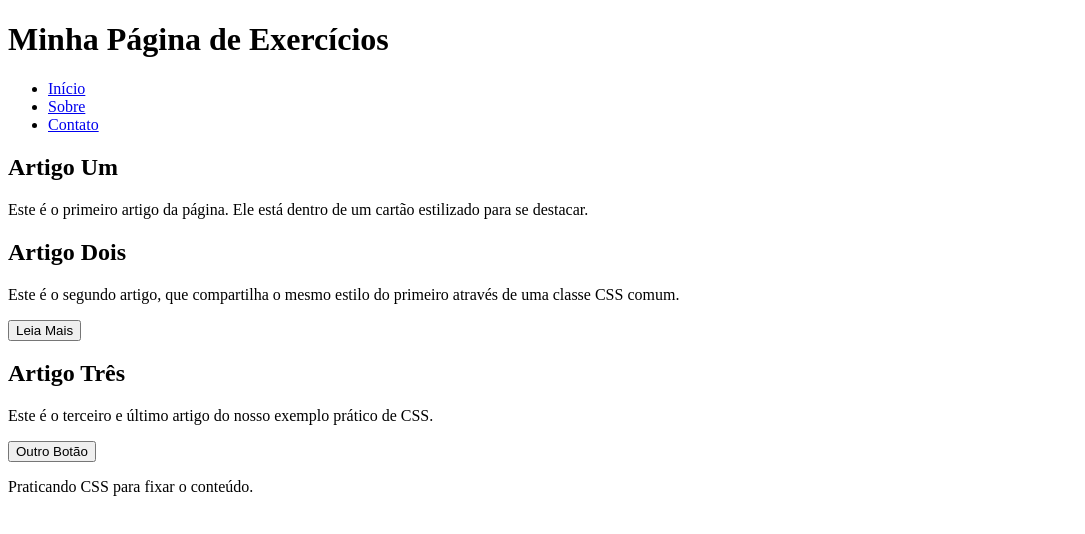
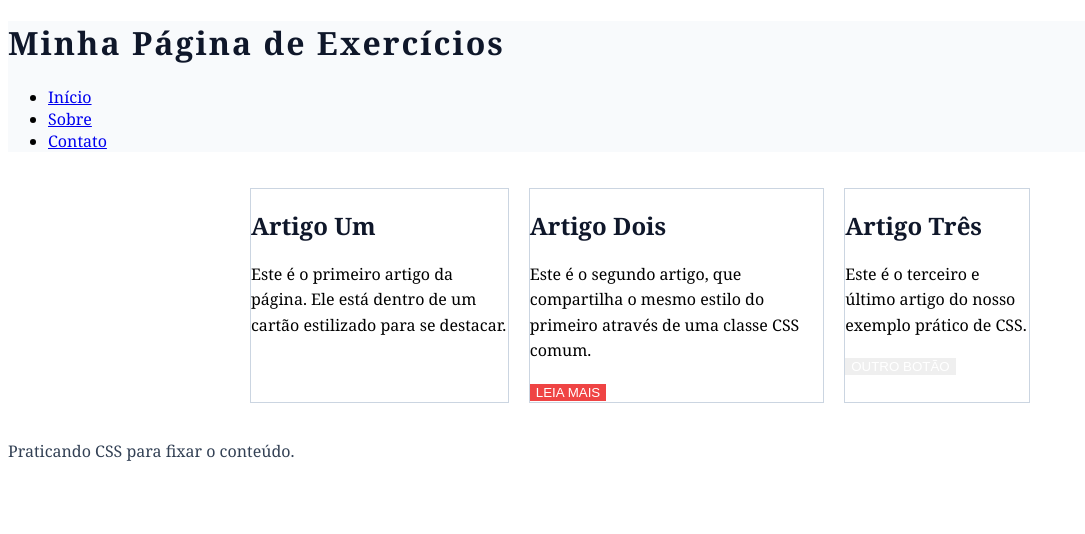
Before and after one commit to Iagozlight/Trabalho-em-Grupo-CSS-, a plain HTML site: page index.html in a window 1280 px wide. Shown: the whole page, without its empty margins (0-1085 px from the left). Drawn offline with Linux system fonts and the light colour scheme.

Commit message:
Add files via upload

```diff
--- a/index.html
+++ b/index.html
@@ -4,7 +4,7 @@
     <meta charset="UTF-8">
     <meta name="viewport" content="width=device-width, initial-scale=1.0">
     <title>Exercícios de CSS</title>
-    <link rel="stylesheet" href="estilos.css">
+    <link rel="stylesheet" href="style.css">
 </head>
 <body>
 
--- a/style.css
+++ b/style.css
@@ -0,0 +1,65 @@
+body {
+    font-family: georgia, serif;
+}
+
+h1 {
+    color: #0f172a;
+    letter-spacing: 2px;
+}
+
+h2 {
+    color: #0f172a;
+}
+
+p {
+    line-height: 1.6;
+}
+
+button {
+    text-transform: uppercase;
+    color: white;
+    border: none;
+}
+
+.cartao {
+    border: 1px solid #cbd5e1;
+    margin-bottom: 20px;
+    margin-top: 20px;
+    margin-left: 10px;
+    margin-right: 10px;
+    background-color: white;
+}
+
+.cartao:hover {
+    box-shadow:  0 4px 8px rgba(0,0,0,0.1);
+}
+
+.container {
+    display: flex;
+    max-width: 800px;
+    justify-content: center;
+    margin: auto;
+}
+
+#cabecalho-principal {
+    background-color: #f8fafc
+}
+
+#rodape-principal {
+    color: #334155;
+}
+
+.botao-destaque {
+    background-color: #ef4444;
+}
+
+.cartao info {
+    background-color: #475569;
+}
+
+a:hover {
+    color: #dc2626;
+}
+nav > li{
+    list-style: none;
+}
```
Also changed, not shown: 1 other file.
